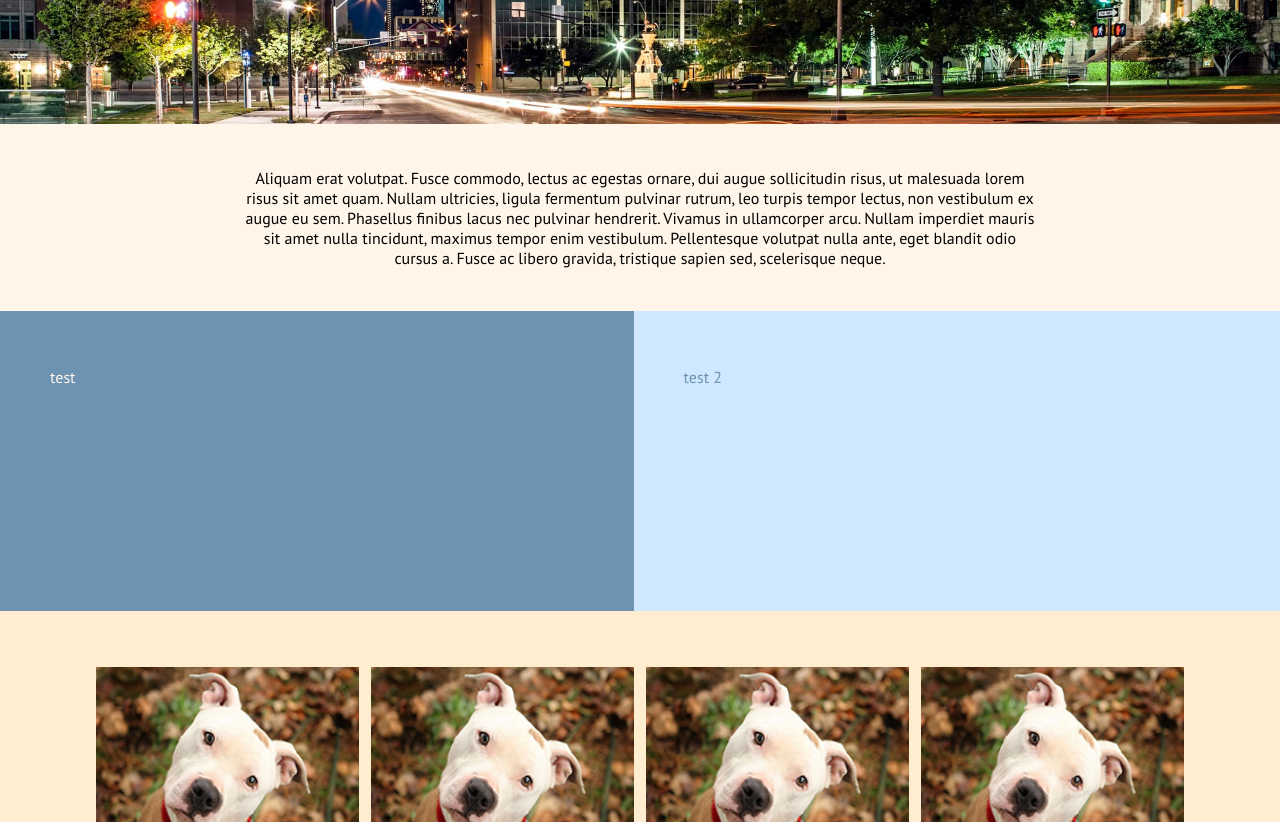
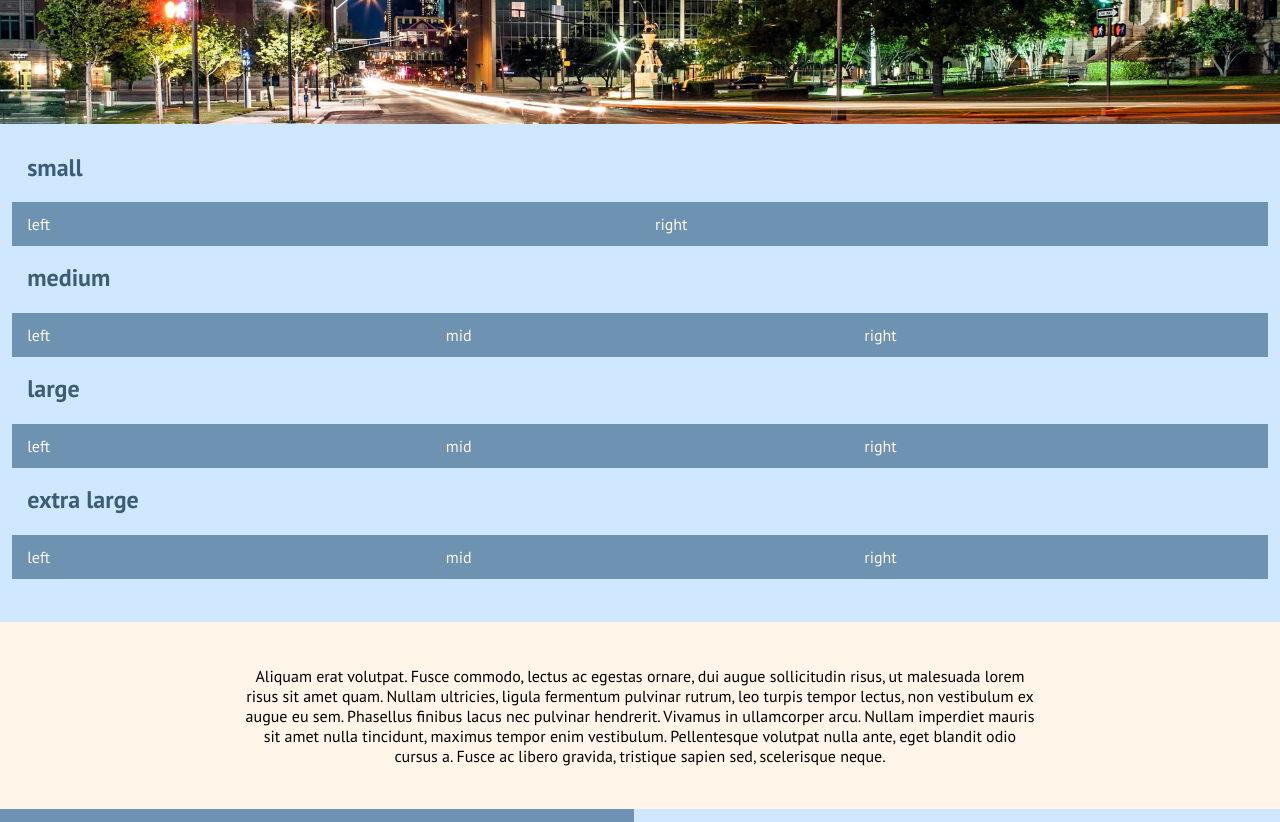
Before and after one commit to everettanthony/flexbox-playground, a plain HTML site: page flexbox-layout.html in a window 1280 px wide. Shown: the part 500-1322 px from the top of the page. Drawn offline with Linux system fonts and the light colour scheme.

Commit message:
Added Grid section

```diff
--- a/css/styles.scss
+++ b/css/styles.scss
@@ -157,6 +157,54 @@ button, hr, input {
 	    .banner {
 	        height: 427px;
 	    }
+	}
+
+	/* Grid */
+	.grid {
+		background: #cfe8ff;
+		padding: 1.7em;
+
+		&-hdr {
+			color: #3e5c76;
+			margin-top: 0;
+		}
+
+		&-row {
+		    display: flex;
+		    flex-wrap: wrap;
+		    margin: 0 -.9375rem 1rem;
+		}
+
+		[class*="grid-col-"] {
+			background-color: #6d92b2;
+			color: #fff6e9;
+			padding: .75rem .9375rem;
+			width: 100%;
+		}
+
+		@media (min-width: 34em) {
+			&-col-sm-6 {
+			    flex: 0 0 50%;
+			}
+		}
+
+		@media (min-width: 48em) {
+			&-col-md-4 {
+			    flex: 0 0 33.333333%;
+			}
+		}
+
+		@media (min-width: 62em) {
+			&-col-lg-4 {
+			    flex: 0 0 33.333333%;
+			}
+		}
+
+		@media (min-width: 75em) {
+			&-col-xl-4 {
+			    flex: 0 0 33.333333%;
+			}
+		}
 	}
 
 	/* Main Content */
--- a/flexbox-layout.html
+++ b/flexbox-layout.html
@@ -25,6 +25,33 @@
         <section class="banner">
             <div class="banner-content">
                 <h2>Flexbox Header Content</h2>
+            </div>
+        </section>
+
+        <!-- Grid -->
+        <section class="grid">
+            <h2 class="grid-hdr">small</h2>
+            <div class="grid-row">
+                <div class="grid-col-sm-6">left</div>
+                <div class="grid-col-sm-6">right</div>
+            </div>
+            <h2 class="grid-hdr">medium</h2>
+            <div class="grid-row">
+                <div class="grid-col-md-4">left</div>
+                <div class="grid-col-md-4">mid</div>
+                <div class="grid-col-md-4">right</div>
+            </div>
+            <h2 class="grid-hdr">large</h2>
+            <div class="grid-row">
+                <div class="grid-col-lg-4">left</div>
+                <div class="grid-col-lg-4">mid</div>
+                <div class="grid-col-lg-4">right</div>
+            </div>
+            <h2 class="grid-hdr">extra large</h2>
+            <div class="grid-row">
+                <div class="grid-col-xl-4">left</div>
+                <div class="grid-col-xl-4">mid</div>
+                <div class="grid-col-xl-4">right</div>
             </div>
         </section>
 
```
Also changed, not shown: css/styles.css, styles.css (added), 1 other file.
